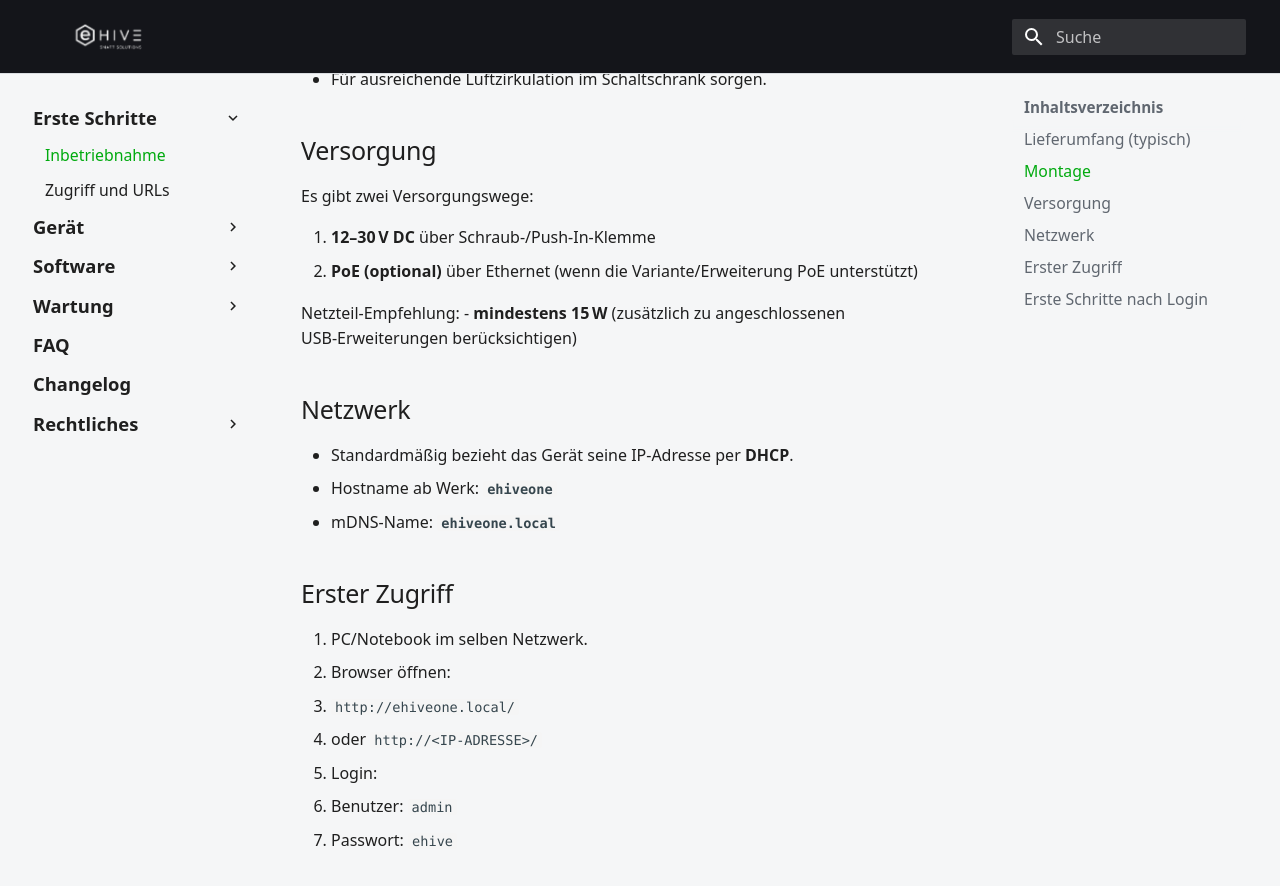
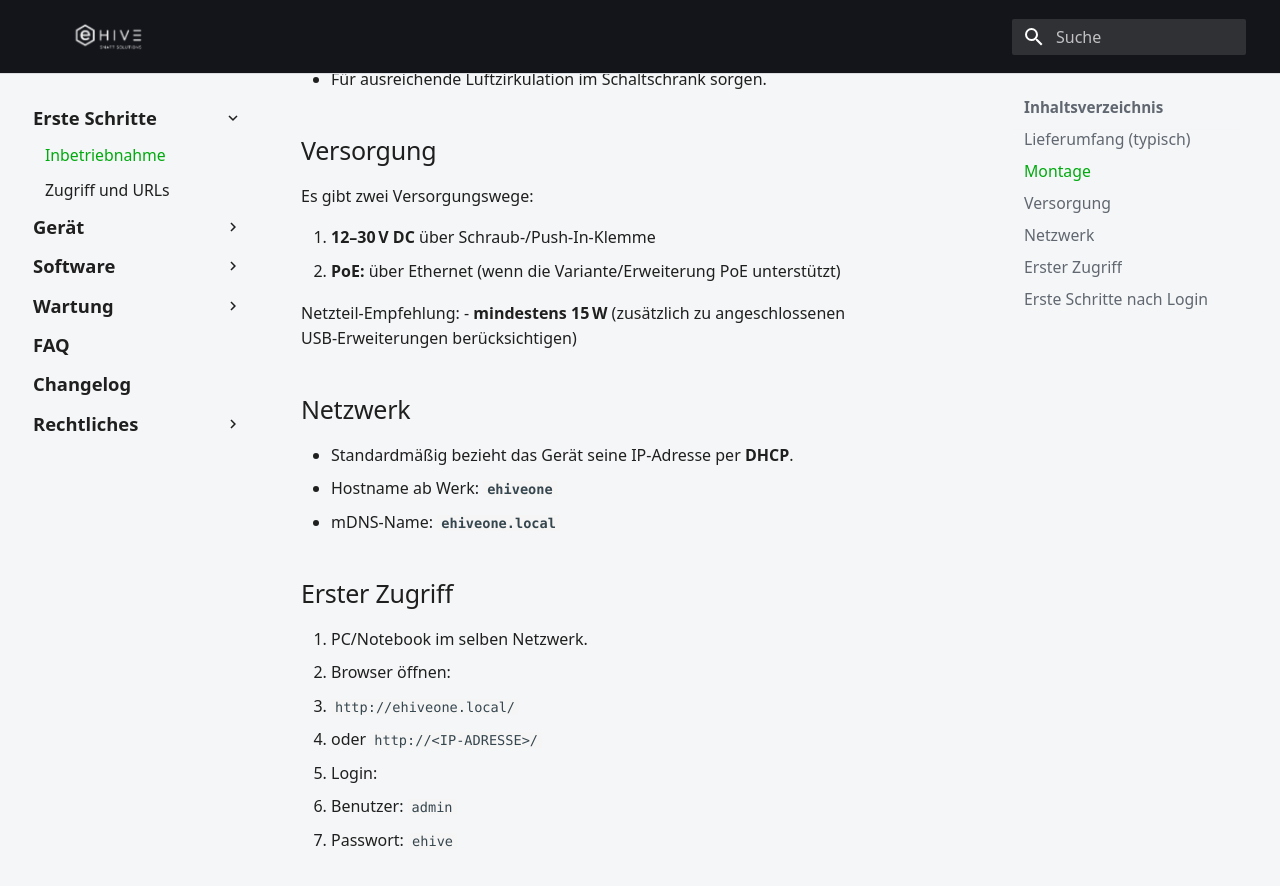
Before and after one commit to ehive-dev/doc, an MkDocs documentation site: the page built from docs/getting-started.md, in a window 1280 px wide and 900 px high, scrolled down 482 px. Shown: the top 886 px of the window. Built offline with MkDocs 1.6.1 and Material for MkDocs 9.7.7, drawn with Linux system fonts in a browser that asks for light colours.

Commit message:
Adjust PoE label wording

```diff
--- a/docs/getting-started.md
+++ b/docs/getting-started.md
@@ -19,7 +19,7 @@
 Es gibt zwei Versorgungswege:
 
 1. **12–30 V DC** über Schraub-/Push‑In‑Klemme
-2. **PoE (optional)** über Ethernet (wenn die Variante/Erweiterung PoE unterstützt)
+2. **PoE:** über Ethernet (wenn die Variante/Erweiterung PoE unterstützt)
 
 Netzteil-Empfehlung:
 - **mindestens 15 W** (zusätzlich zu angeschlossenen USB‑Erweiterungen berücksichtigen)
```
